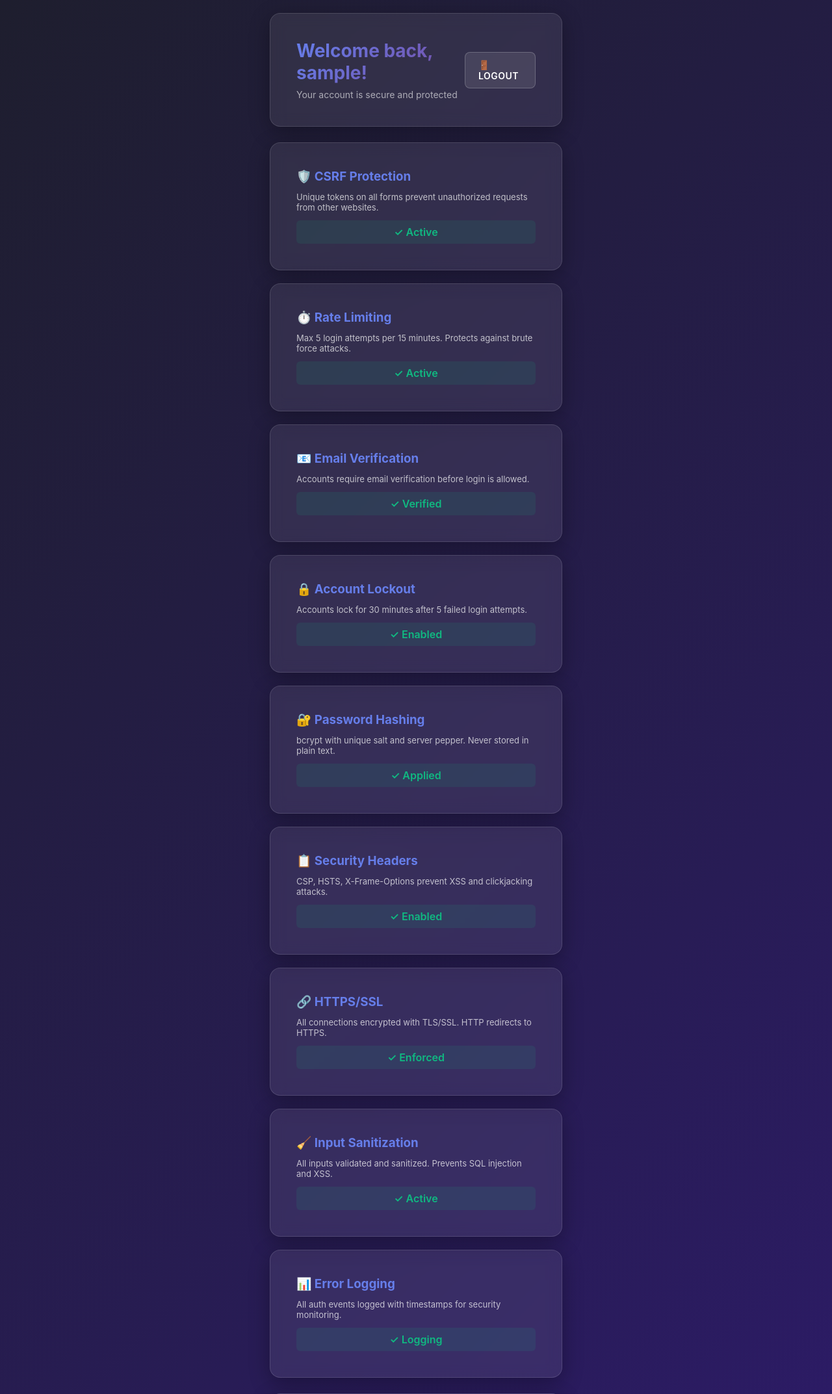
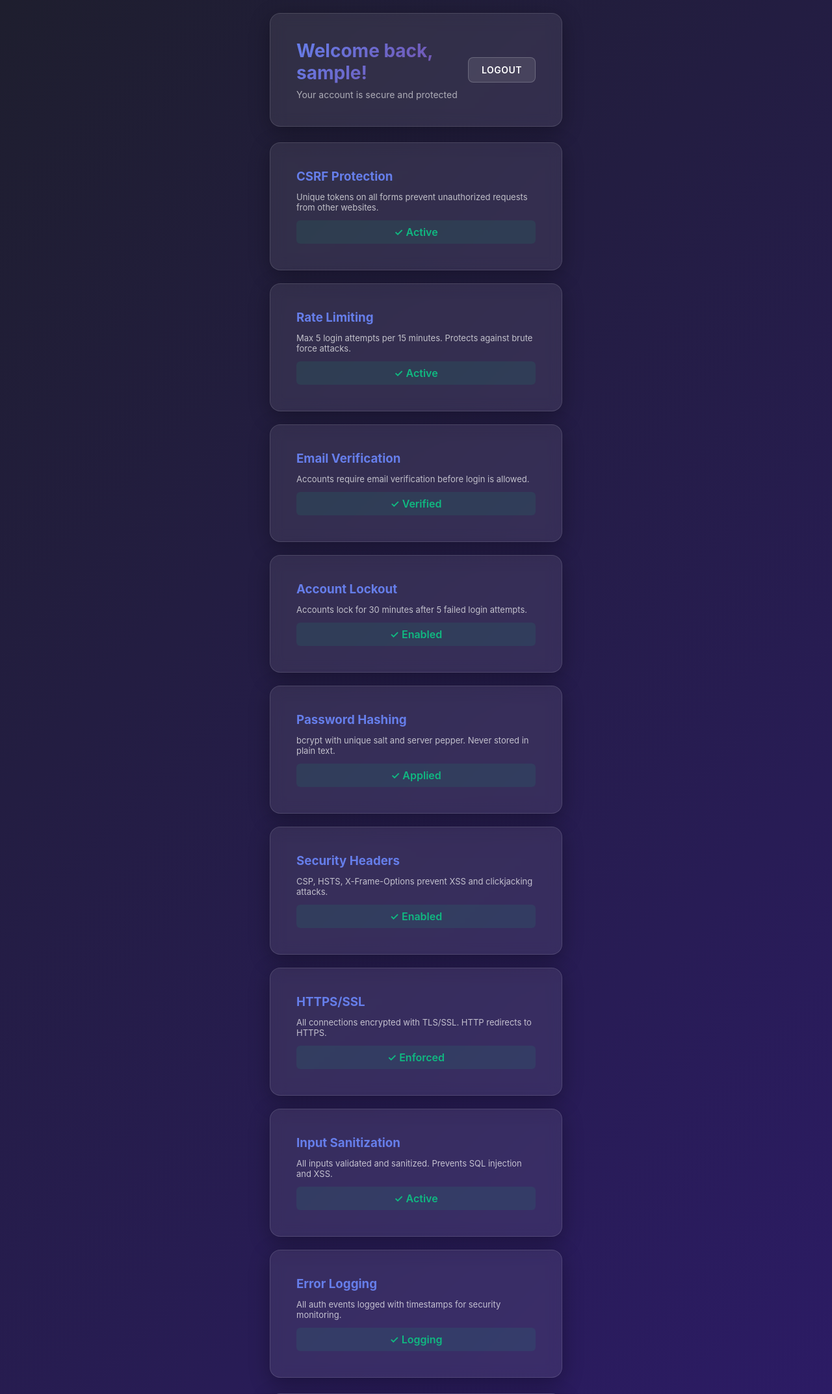
Before and after one commit to kurtpacia-bit/secure-auth-system, a Flask app: page /dashboard in a window 1280 px wide. Shown: the top 2145 px of the page at 65% size. Run offline with Flask 3, Linux system fonts and the light colour scheme; the visitor is signed in with stand-in values (Sample User, id 1); parts of the project's set-up code (start-up, migrations or seed data) failed here and were passed over.

Commit message:
Remove all emoji icons from templates

```diff
--- a/templates/dashboard.html
+++ b/templates/dashboard.html
@@ -12,7 +12,7 @@
                 <p class="card-subtitle">Your account is secure and protected</p>
             </div>
             <a href="{{ url_for('logout') }}" class="btn btn-secondary" style="width: auto; padding: 10px 20px;">
-                🚪 Logout
+                Logout
             </a>
         </div>
     </div>
@@ -21,7 +21,7 @@
     <div style="display: grid; grid-template-columns: repeat(auto-fit, minmax(250px, 1fr)); gap: 20px; margin-bottom: 24px;">
         <!-- CSRF Protection -->
         <div class="auth-card">
-            <h3 style="margin-bottom: 12px; color: #667eea;">🛡️ CSRF Protection</h3>
+            <h3 style="margin-bottom: 12px; color: #667eea;">CSRF Protection</h3>
             <p style="font-size: 13px; color: rgba(255,255,255,0.7); margin-bottom: 12px;">
                 Unique tokens on all forms prevent unauthorized requests from other websites.
             </p>
@@ -32,7 +32,7 @@
 
         <!-- Rate Limiting -->
         <div class="auth-card">
-            <h3 style="margin-bottom: 12px; color: #667eea;">⏱️ Rate Limiting</h3>
+            <h3 style="margin-bottom: 12px; color: #667eea;">Rate Limiting</h3>
             <p style="font-size: 13px; color: rgba(255,255,255,0.7); margin-bottom: 12px;">
                 Max 5 login attempts per 15 minutes. Protects against brute force attacks.
             </p>
@@ -43,7 +43,7 @@
 
         <!-- Email Verification -->
         <div class="auth-card">
-            <h3 style="margin-bottom: 12px; color: #667eea;">📧 Email Verification</h3>
+            <h3 style="margin-bottom: 12px; color: #667eea;">Email Verification</h3>
             <p style="font-size: 13px; color: rgba(255,255,255,0.7); margin-bottom: 12px;">
                 Accounts require email verification before login is allowed.
             </p>
@@ -54,7 +54,7 @@
 
         <!-- Account Lockout -->
         <div class="auth-card">
-            <h3 style="margin-bottom: 12px; color: #667eea;">🔒 Account Lockout</h3>
+            <h3 style="margin-bottom: 12px; color: #667eea;">Account Lockout</h3>
             <p style="font-size: 13px; color: rgba(255,255,255,0.7); margin-bottom: 12px;">
                 Accounts lock for 30 minutes after 5 failed login attempts.
             </p>
@@ -65,7 +65,7 @@
 
         <!-- Password Hashing -->
         <div class="auth-card">
-            <h3 style="margin-bottom: 12px; color: #667eea;">🔐 Password Hashing</h3>
+            <h3 style="margin-bottom: 12px; color: #667eea;">Password Hashing</h3>
             <p style="font-size: 13px; color: rgba(255,255,255,0.7); margin-bottom: 12px;">
                 bcrypt with unique salt and server pepper. Never stored in plain text.
             </p>
@@ -76,7 +76,7 @@
 
         <!-- Security Headers -->
         <div class="auth-card">
-            <h3 style="margin-bottom: 12px; color: #667eea;">📋 Security Headers</h3>
+            <h3 style="margin-bottom: 12px; color: #667eea;">Security Headers</h3>
             <p style="font-size: 13px; color: rgba(255,255,255,0.7); margin-bottom: 12px;">
                 CSP, HSTS, X-Frame-Options prevent XSS and clickjacking attacks.
             </p>
@@ -87,7 +87,7 @@
 
         <!-- HTTPS Enforcement -->
         <div class="auth-card">
-            <h3 style="margin-bottom: 12px; color: #667eea;">🔗 HTTPS/SSL</h3>
+            <h3 style="margin-bottom: 12px; color: #667eea;">HTTPS/SSL</h3>
             <p style="font-size: 13px; color: rgba(255,255,255,0.7); margin-bottom: 12px;">
                 All connections encrypted with TLS/SSL. HTTP redirects to HTTPS.
             </p>
@@ -98,7 +98,7 @@
 
         <!-- Input Sanitization -->
         <div class="auth-card">
-            <h3 style="margin-bottom: 12px; color: #667eea;">🧹 Input Sanitization</h3>
+            <h3 style="margin-bottom: 12px; color: #667eea;">Input Sanitization</h3>
             <p style="font-size: 13px; color: rgba(255,255,255,0.7); margin-bottom: 12px;">
                 All inputs validated and sanitized. Prevents SQL injection and XSS.
             </p>
@@ -109,7 +109,7 @@
 
         <!-- Error Logging -->
         <div class="auth-card">
-            <h3 style="margin-bottom: 12px; color: #667eea;">📊 Error Logging</h3>
+            <h3 style="margin-bottom: 12px; color: #667eea;">Error Logging</h3>
             <p style="font-size: 13px; color: rgba(255,255,255,0.7); margin-bottom: 12px;">
                 All auth events logged with timestamps for security monitoring.
             </p>
--- a/templates/forgot_password.html
+++ b/templates/forgot_password.html
@@ -31,7 +31,7 @@
 
         <!-- Submit Button -->
         <button type="submit" class="btn btn-primary">
-            <span>📧</span>
+            <span></span>
             Send Reset Link
         </button>
     </form>
@@ -50,7 +50,7 @@
 
     <!-- Info Box -->
     <div style="margin-top: 30px; padding: 16px; background: rgba(59, 130, 246, 0.1); border-left: 3px solid rgba(59, 130, 246, 0.5); border-radius: 6px; font-size: 13px; color: rgba(255,255,255,0.8);">
-        <p style="margin-bottom: 8px;"><strong>🔒 Security Note:</strong></p>
+        <p style="margin-bottom: 8px;"><strong>Security Note:</strong></p>
         <ul style="margin-left: 16px;">
             <li>Password reset link expires in 1 hour</li>
             <li>Link is unique and secure</li>
--- a/templates/reset_password.html
+++ b/templates/reset_password.html
@@ -54,7 +54,7 @@
 
         <!-- Submit Button -->
         <button type="submit" class="btn btn-primary">
-            <span>🔐</span>
+            <span></span>
             Reset Password
         </button>
     </form>
@@ -69,7 +69,7 @@
 
     <!-- Warning Box -->
     <div style="margin-top: 30px; padding: 16px; background: rgba(239, 68, 68, 0.1); border-left: 3px solid rgba(239, 68, 68, 0.5); border-radius: 6px; font-size: 13px; color: rgba(255,255,255,0.8);">
-        <p style="margin-bottom: 8px;"><strong>⚠️ Security Reminder:</strong></p>
+        <p style="margin-bottom: 8px;"><strong>Security Reminder:</strong></p>
         <ul style="margin-left: 16px;">
             <li>Use a password you've never used before</li>
             <li>Make it unique and strong</li>
--- a/templates/verify_email.html
+++ b/templates/verify_email.html
@@ -15,7 +15,7 @@
         </p>
 
         <div style="animation: pulse 1.5s infinite;">
-            <p style="font-size: 48px;">✉️</p>
+            <p style="font-size: 48px;"></p>
         </div>
 
         <p style="font-size: 13px; color: rgba(255,255,255,0.5); margin-top: 20px;">
```
Also changed, not shown: templates/login.html (+4 -4 lines), templates/register.html (+4 -4 lines).
